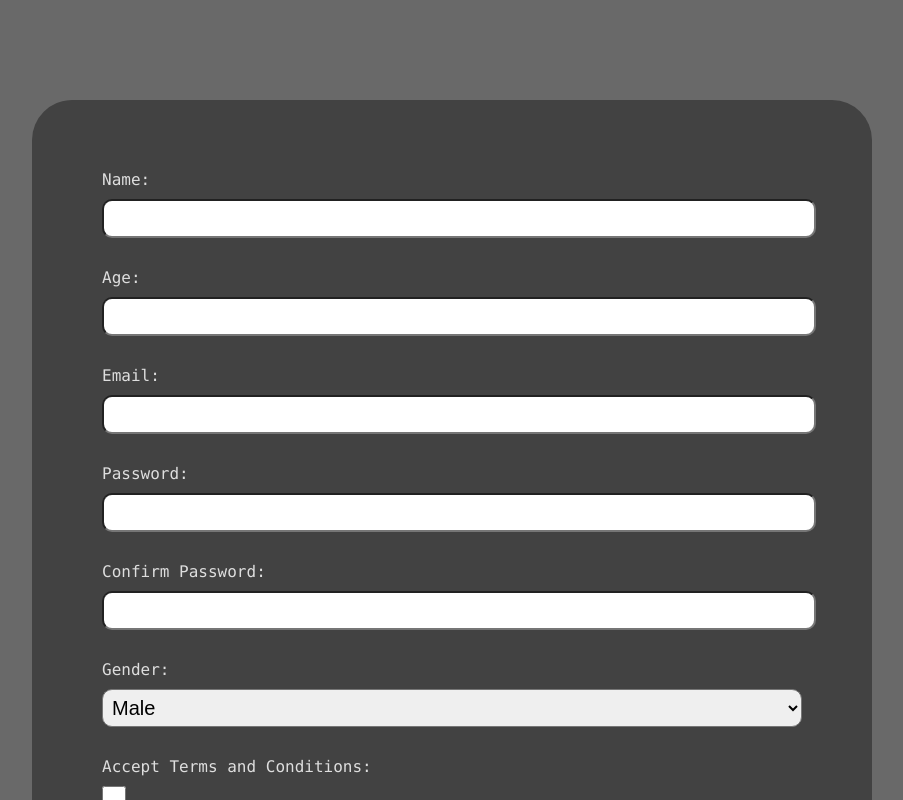
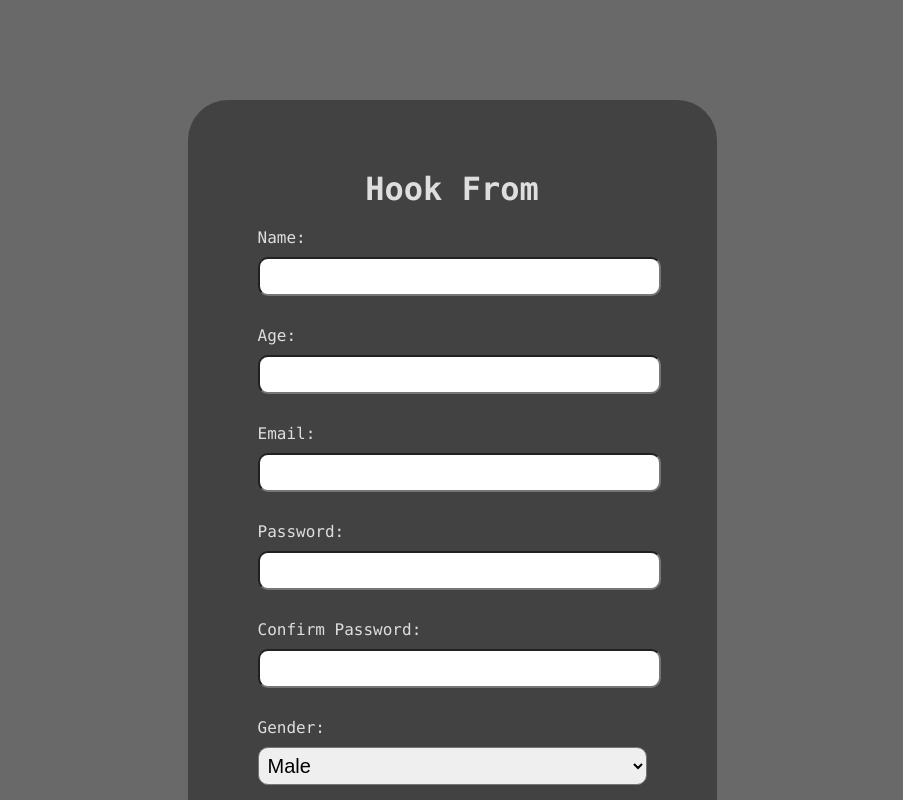
Before and after one commit to KseniyaAnd/class-components, a React (Vite) app: page /hook-form in a window 1280 px wide. Shown: the top 800 px of the page, without its empty margins (188-1091 px from the left). Built offline with nearby package versions, Linux system fonts and the light colour scheme.

Commit message:
fix: pages style

```diff
--- a/src/page/HookFormPage.tsx
+++ b/src/page/HookFormPage.tsx
@@ -65,8 +65,9 @@ function HookFormPage() {
   };
 
   return (
-    <form onSubmit={handleSubmit(onSubmit)}>
-      <div id="hook-from-page">
+    <form onSubmit={handleSubmit(onSubmit)} id="hook-from-page">
+      <h1>Hook From</h1>
+      <div>
         <label htmlFor="name">Name:</label>
         <input {...register('name')} />
         <p>{errors.name?.message}</p>
--- a/src/page/UncontrolledFormPage.tsx
+++ b/src/page/UncontrolledFormPage.tsx
@@ -106,14 +106,14 @@ function UncontrolledFormPage() {
   };
 
   return (
-    <form onSubmit={handleSubmit}>
-      <div id="uncontrolled-from-page">
-        <h1>Uncontrolled From</h1>
+    <form onSubmit={handleSubmit} id="uncontrolled-from-page">
+      <h1>Uncontrolled From</h1>
+      <div>
         <label htmlFor="name">Name:</label>
         <input type="text" id="name" ref={nameRef} />
       </div>
       <div>
-      <label htmlFor="age">Age:</label>
+        <label htmlFor="age">Age:</label>
         <input type="number" id="age" ref={ageRef} />
       </div>
       <div>
--- a/src/style.css
+++ b/src/style.css
@@ -28,7 +28,6 @@ body {
     gap: 35px;
 }
 
-
 #root #main-page ul {
     display: flex;
     flex-direction: column;
@@ -57,6 +56,11 @@ a {
     gap: 20px;
 }
 
+#root form h1 {
+    display: flex;
+    justify-content: center;
+}
+
 #root form div {
     display: flex;
     flex-direction: column;
@@ -77,14 +81,20 @@ a {
 
 #root form p {
     font-size: 16px;
-    width: 700px;
+    width: 380px;
     color: red;
+    display: flex;
+    flex-direction: column;
+    gap: 10px;
 }
 
 #root #errors ul {
     font-size: 16px;
-    width: 700px;
+    width: 380px;
     list-style-type: none;
+    display: flex;
+    flex-direction: column;
+    gap: 10px;
 }
 
 #root form button {
```
